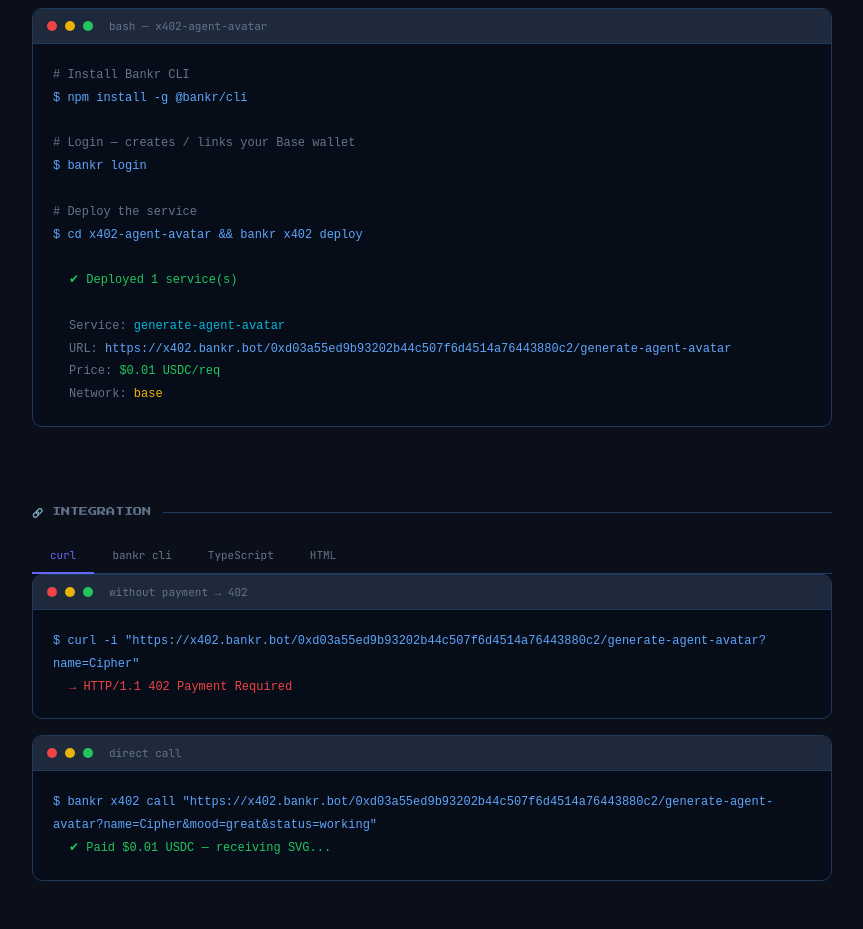
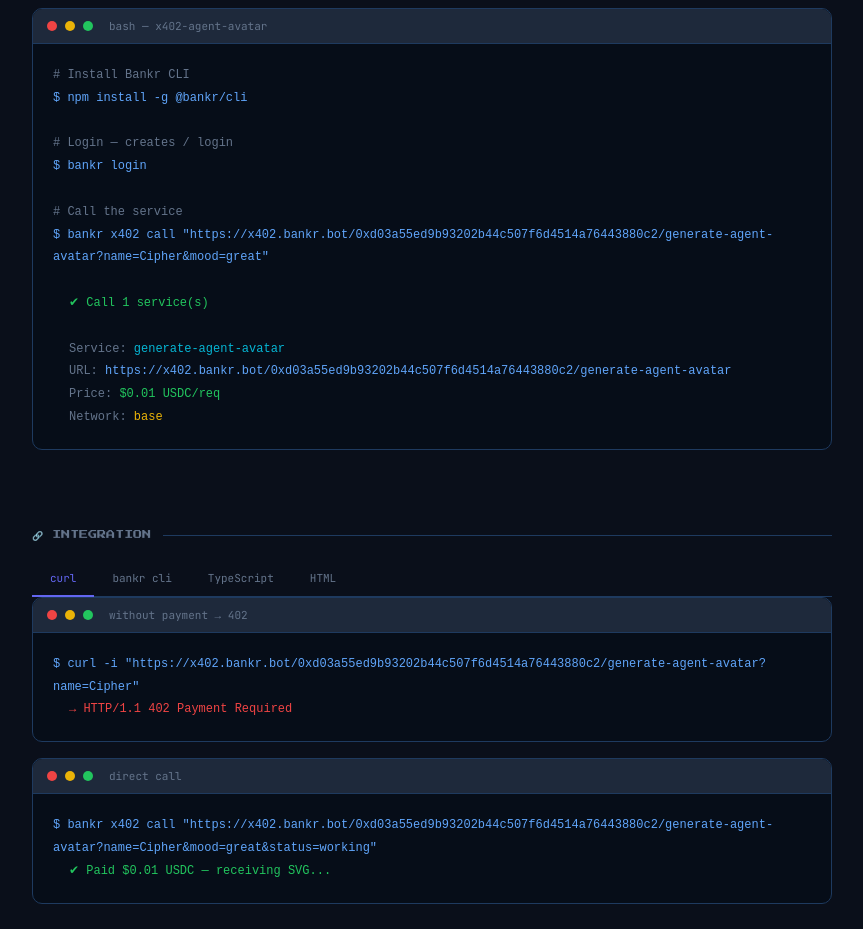
Before and after one commit to clawharbor/clawharbor, a Next.js app: page /x402 in a window 1280 px wide. Shown: the part 1760-2689 px from the top of the page, without its empty margins (208-1071 px from the left). Built offline with nearby package versions, Linux system fonts and the light colour scheme.

Commit message:
Update page.tsx

```diff
--- a/app/x402/page.tsx
+++ b/app/x402/page.tsx
@@ -353,13 +353,13 @@
             <div style={{ color: '#64748b' }}># Install Bankr CLI</div>
             <div style={{ color: '#60a5fa' }}>$ npm install -g @bankr/cli</div>
             <br />
-            <div style={{ color: '#64748b' }}># Login — creates / links your Base wallet</div>
+            <div style={{ color: '#64748b' }}># Login — creates / login</div>
             <div style={{ color: '#60a5fa' }}>$ bankr login</div>
             <br />
-            <div style={{ color: '#64748b' }}># Deploy the service</div>
-            <div style={{ color: '#60a5fa' }}>$ cd x402-agent-avatar &amp;&amp; bankr x402 deploy</div>
+            <div style={{ color: '#64748b' }}># Call the service</div>
+            <div style={{ color: '#60a5fa' }}>$ bankr x402 call "https://x402.bankr.bot/0xd03a55ed9b93202b44c507f6d4514a76443880c2/generate-agent-avatar?name=Cipher&mood=great"</div>
             <br />
-            <div style={{ paddingLeft: 16, color: '#22c55e' }}>✔ Deployed 1 service(s)</div>
+            <div style={{ paddingLeft: 16, color: '#22c55e' }}>✔ Call 1 service(s)</div>
             <br />
             <div style={{ paddingLeft: 16, color: '#64748b' }}>  Service: <span style={{ color: '#06b6d4' }}>generate-agent-avatar</span></div>
             <div style={{ paddingLeft: 16, color: '#64748b' }}>  URL:     <span style={{ color: '#60a5fa' }}>https://x402.bankr.bot/0xd03a55ed9b93202b44c507f6d4514a76443880c2/generate-agent-avatar</span></div>
```
